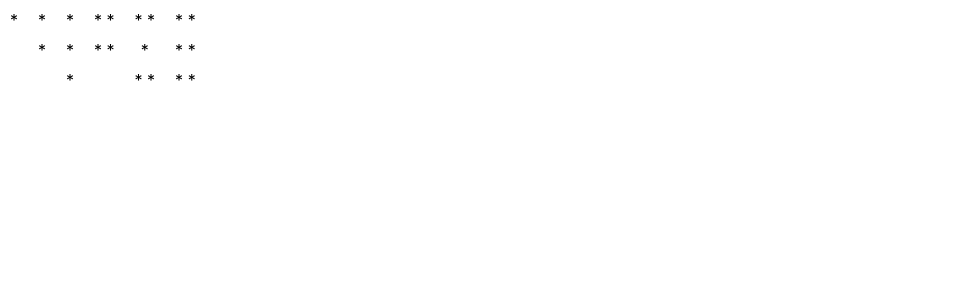
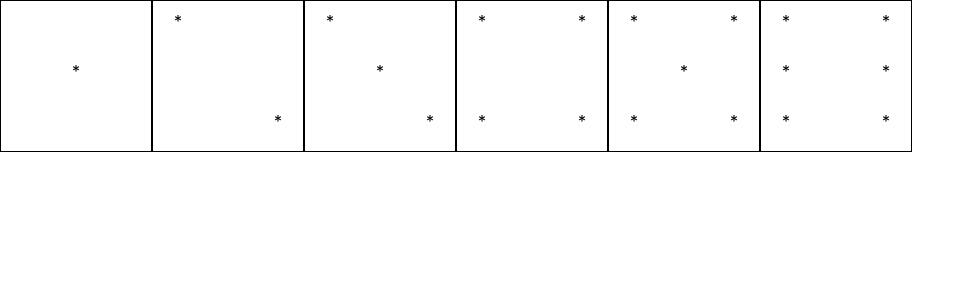
Before and after one commit to andrewupk/react-test-projects, a React (Create React App) app in the folder petals-around-the-rose/petals-rose/: page / in a window 1280 px wide. Shown: the top 300 px of the page, without its empty margins (0-975 px from the left). Built offline with nearby package versions, Linux system fonts and the light colour scheme.

Commit message:
Facets layout via divs

```diff
--- a/petals-around-the-rose/petals-rose/src/App.css
+++ b/petals-around-the-rose/petals-rose/src/App.css
@@ -40,8 +40,18 @@
 
 div.facet {
 	float: inherit;
+	border-color: black;
+	border: 1px;
+	border-style: solid;
 }
 
 div.row {
-	margin: 10px;
+
 }
+
+div.cell {
+	padding: 10px;
+	float: left;
+	min-width: 30px;
+	min-height: 30px;
+}
--- a/petals-around-the-rose/petals-rose/src/App.js
+++ b/petals-around-the-rose/petals-rose/src/App.js
@@ -32,19 +32,19 @@ class Facet extends React.Component{
 		return (
 			<div className='facet' value={this.props.value}>
 				<div className="row rowTop">
-					<span>{this.state.roses[this.props.value-1][0]}</span>
-					<span>{this.state.roses[this.props.value-1][1]}</span>
-					<span>{this.state.roses[this.props.value-1][2]}</span>
+					<div className="cell">{this.state.roses[this.props.value-1][0]}</div>
+					<div className="cell">{this.state.roses[this.props.value-1][1]}</div>
+					<div className="cell">{this.state.roses[this.props.value-1][2]}</div>
 				</div>
 				<div className="row rowMiddle">
-					<span>{this.state.roses[this.props.value-1][3]}</span>
-					<span>{this.state.roses[this.props.value-1][4]}</span>
-					<span>{this.state.roses[this.props.value-1][5]}</span>
+					<div className="cell">{this.state.roses[this.props.value-1][3]}</div>
+					<div className="cell">{this.state.roses[this.props.value-1][4]}</div>
+					<div className="cell">{this.state.roses[this.props.value-1][5]}</div>
 				</div>
 				<div className="row rowBottom">
-					<span>{this.state.roses[this.props.value-1][6]}</span>
-					<span>{this.state.roses[this.props.value-1][7]}</span>
-					<span>{this.state.roses[this.props.value-1][8]}</span>
+					<div className="cell">{this.state.roses[this.props.value-1][6]}</div>
+					<div className="cell">{this.state.roses[this.props.value-1][7]}</div>
+					<div className="cell">{this.state.roses[this.props.value-1][8]}</div>
 				</div>
 			</div>
 		);
```
